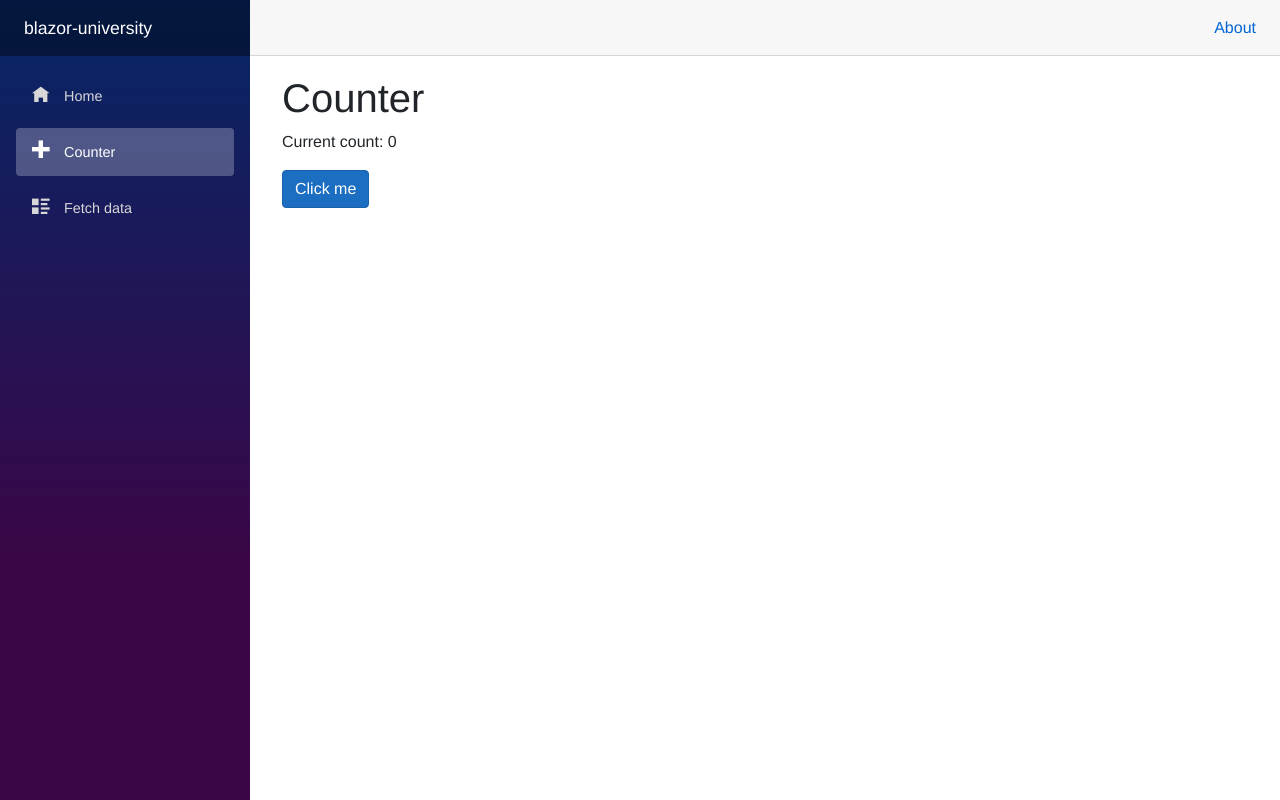
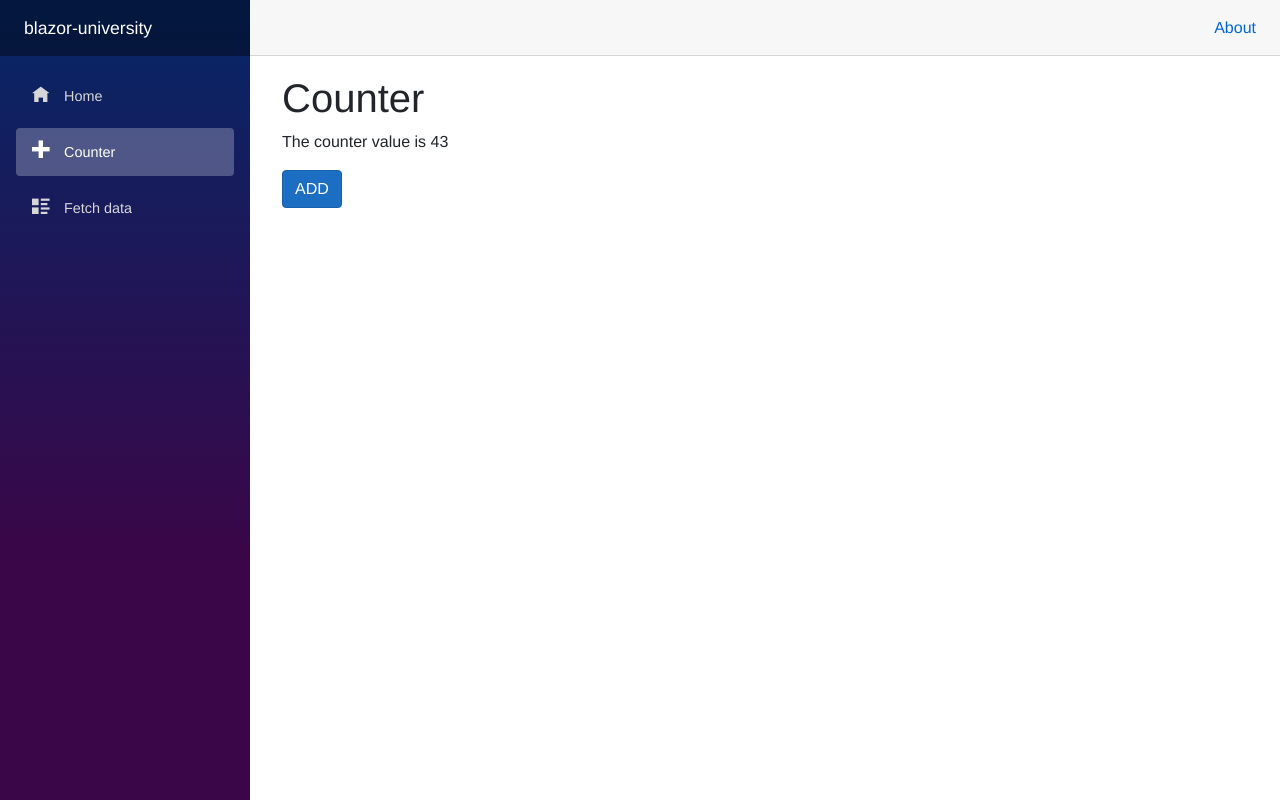
Before and after one commit to caiomartins1/blazor-university, an ASP.NET Core app: page /counter in a window 1280 px wide. Run offline with ASP.NET Core 8, Linux system fonts and the light colour scheme; style sheets or scripts are compiled from the project's sources.

Commit message:
Creating a Page

```diff
--- a/Pages/Counter.razor
+++ b/Pages/Counter.razor
@@ -1,16 +1,16 @@
 @page "/counter"
 
 <h1>Counter</h1>
+<p>The counter value is @currentCount</p>
 
-<p>Current count: @currentCount</p>
+<button class="btn btn-primary" @onclick=Increment>ADD</button>
 
-<button class="btn btn-primary" @onclick="IncrementCount">Click me</button>
+@code
+{
+  private int currentCount = 43;
 
-@code {
-    private int currentCount = 0;
-
-    private void IncrementCount()
-    {
-        currentCount++;
-    }
+  private void Increment()
+  {
+    currentCount++;
+  }
 }
```
